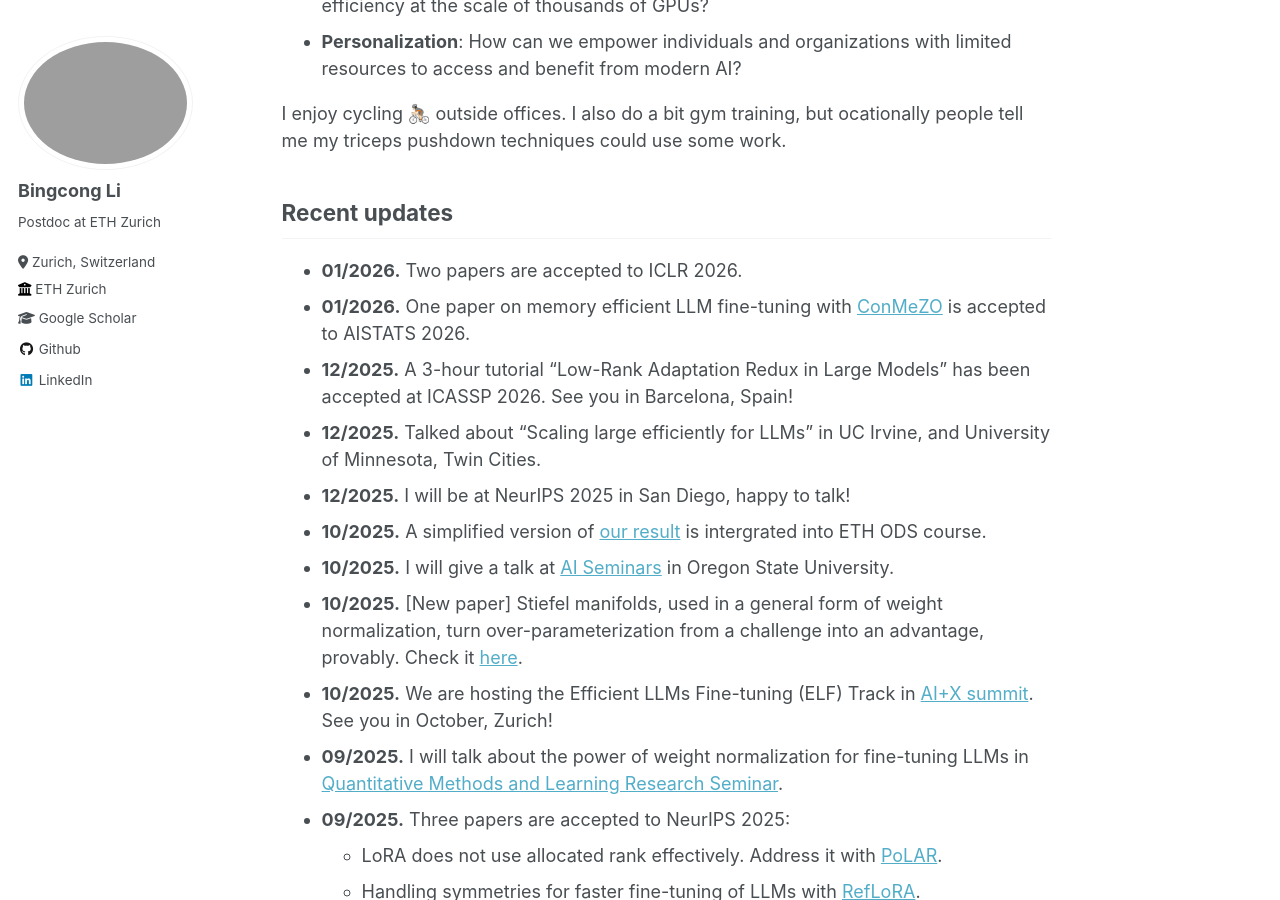
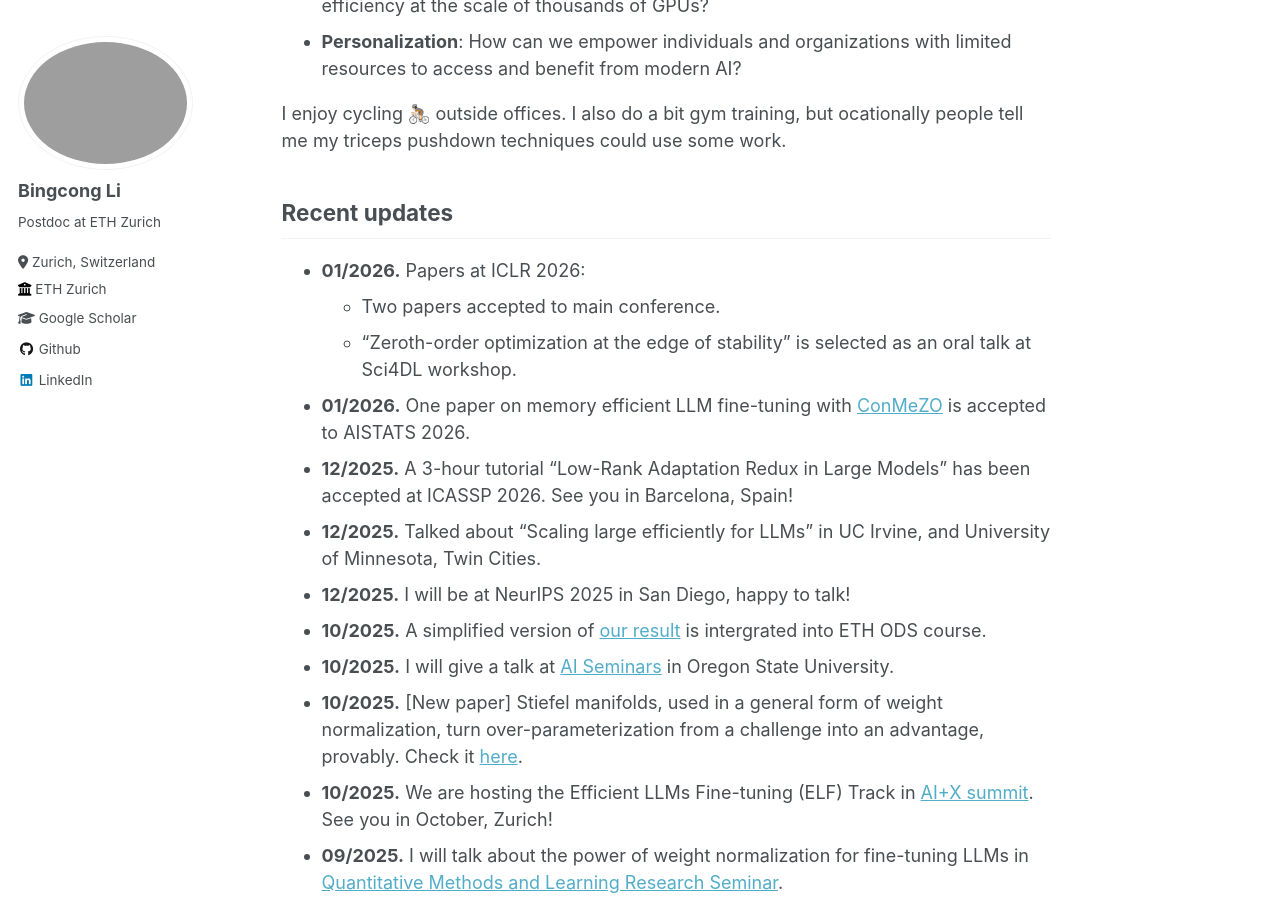
Before and after one commit to BingcongLi/bingcongli.github.io, a Jekyll site: the page built from _pages/about.md, in a window 1280 px wide and 900 px high, scrolled down 723 px. Built offline with Jekyll 4.4.1, drawn with Linux system fonts in a browser that asks for light colours.

Commit message:
March2026

```diff
--- a/_pages/about.md
+++ b/_pages/about.md
@@ -28,7 +28,9 @@ I enjoy cycling 🚴🏻 outside offices. I also do a bit gym training, but ocat
 
 Recent updates
 -----------
-- **01/2026.** Two papers are accepted to ICLR 2026.
+- **01/2026.** Papers at ICLR 2026:
+	- Two papers accepted to main conference.
+	- "Zeroth-order optimization at the edge of stability" is selected as an oral talk at Sci4DL workshop.
 - **01/2026.** One paper on memory efficient LLM fine-tuning with [ConMeZO](https://arxiv.org/abs/2511.02757) is accepted to AISTATS 2026.
 - **12/2025.** A 3-hour tutorial "Low-Rank Adaptation Redux in Large Models" has been accepted at ICASSP 2026. See you in Barcelona, Spain!
 - **12/2025.** Talked about "Scaling large efficiently for LLMs" in UC Irvine, and University of Minnesota, Twin Cities.
```
Also changed, not shown: _pages/publications.md (+1 -0 lines), 1 other file.
